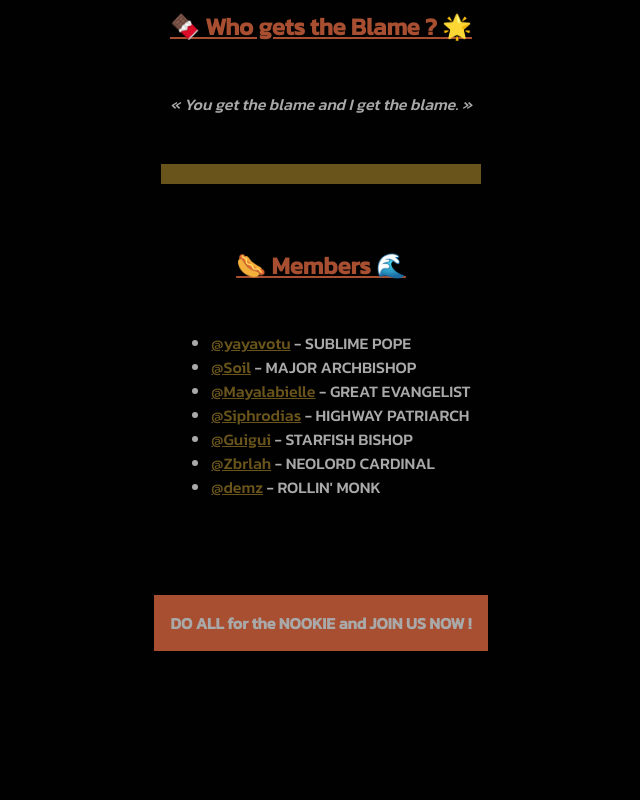
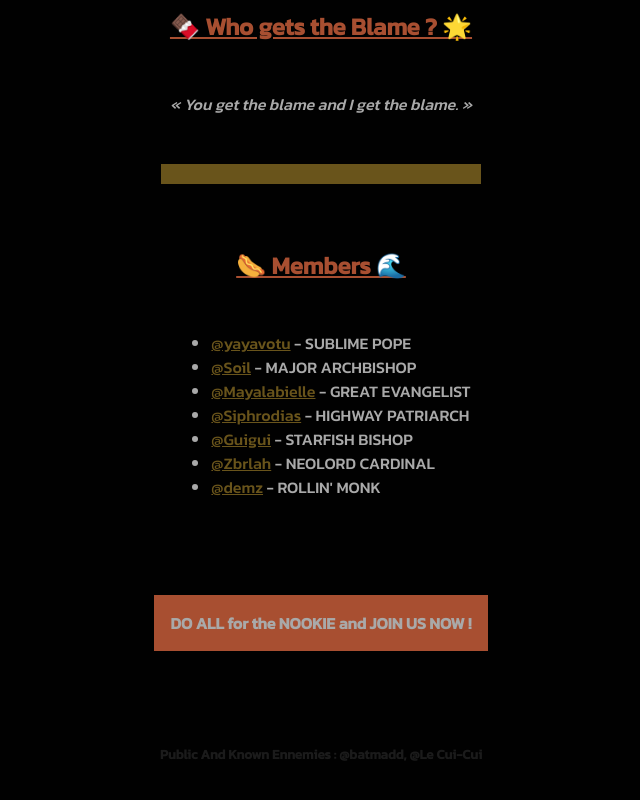
Before and after one commit to papey/nookie.church, a plain HTML site: page index.html in a window 1280 px wide. Shown: the part 739-1539 px from the top of the page, without its empty margins (319-959 px from the left). Before the commit the page ends 1502 px from the top, so only its background shows below. Drawn offline with Linux system fonts and the light colour scheme; a web font is replaced by a local one.

Commit message:
Add mf ennemies

```diff
--- a/index.html
+++ b/index.html
@@ -37,6 +37,8 @@
         <div id="join">
             <a href="https://discord.gg/WjCuJFr">DO ALL for the NOOKIE and JOIN US NOW !</a>
         </div>
+
+        <p class="hidden">Public And Known Ennemies : @batmadd, @Le Cui-Cui</p>
     </div>
 </body>
 </html>
--- a/style.css
+++ b/style.css
@@ -5,6 +5,7 @@
   --main-dark-color: #010101;
   --secondary-color: #a84f31;
   --details-color: #69541b;
+  --hidden-color: #1b1b1b;
 }
 
 html,
@@ -71,6 +72,12 @@ a:active {
   text-transform: uppercase;
 }
 
+.hidden {
+  color: var(--hidden-color);
+  font-size: smaller;
+  font-weight: bolder;
+}
+
 #join {
   font-weight: bolder;
   margin: 5rem;
```
